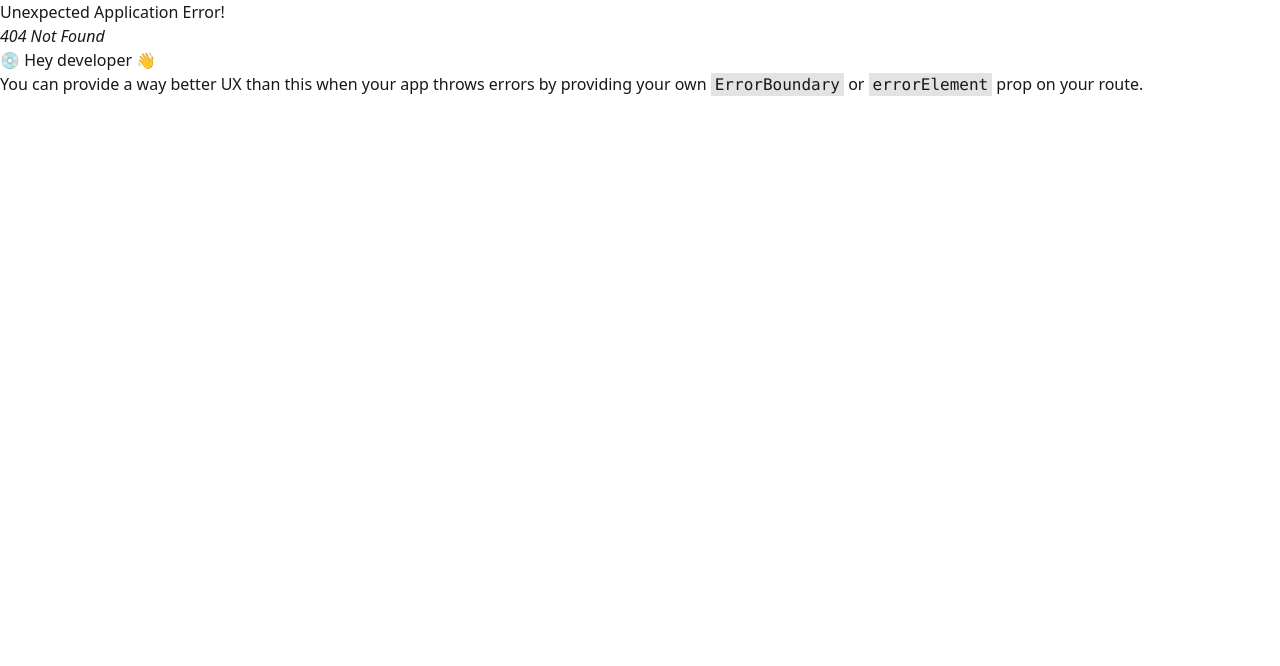
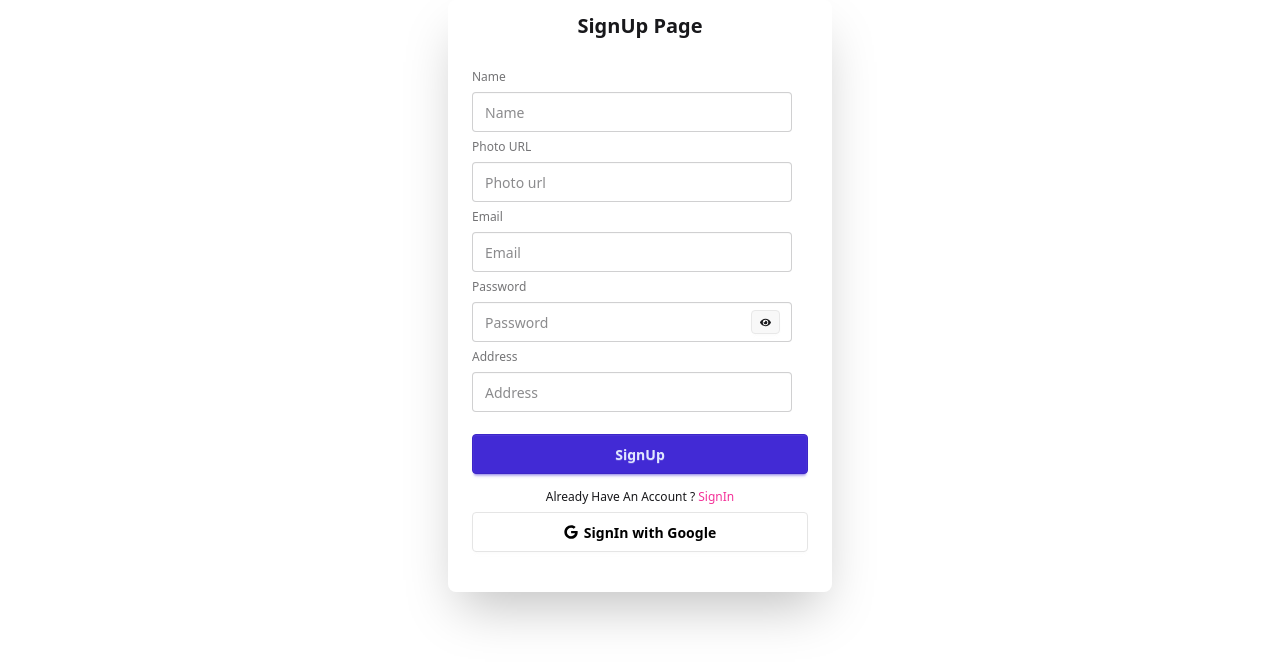
Before and after one commit to khokan/node-client, a React (Vite) app: page /signup in a window 1280 px wide. Before the commit this address had no page. Shown: the top 666 px of the page. Built offline with nearby package versions, Linux system fonts and the light colour scheme; no server answers.

Commit message:
CRUD added

```diff
--- a/coffee-store/src/components/Login.jsx
+++ b/coffee-store/src/components/SignIn.jsx
@@ -1,11 +1,10 @@
 import React, { use, useEffect, useRef, useState } from "react";
 import { Link, useLocation, useNavigate } from "react-router";
-import { AuthContext } from "../../contexts/AuthContext";
 import { FaGoogle } from "react-icons/fa";
 import toast from "react-hot-toast";
-import { Helmet } from "react-helmet-async";
+import { AuthContext } from "../contexts/AuthContext";
 
-const Login = () => {
+const SignIn = () => {
   const { signInUser, signInGoogle } = use(AuthContext);
   const navigate = useNavigate();
   const location = useLocation();
@@ -13,7 +12,7 @@ const Login = () => {
   const emailRef = useRef();
   const [result, setResult] = useState(false);
 
-  const handleLogin = (e) => {
+  const handleSignIn = (e) => {
     e.preventDefault();
     const email = e.target.email.value;
     const password = e.target.password.value;
@@ -59,13 +58,10 @@ useEffect(() => {
 
   return (
     <>
-      <Helmet>
-        <title>Login | Subscription Box</title>
-      </Helmet>
       <div className="flex justify-center items-center mt-2 ">
-        <div className="card w-full max-w-sm shrink-0 shadow-2xl py-5 bg-[#f0e9ff]">
-          <h2 className="font-semibold text-xl text-center">Login Page</h2>
-          <form onSubmit={handleLogin} className="card-body">
+        <div className="card w-full max-w-sm shrink-0 shadow-2xl py-5">
+          <h2 className="font-semibold text-xl text-center">SignIn Page</h2>
+          <form onSubmit={handleSignIn} className="card-body">
             <fieldset className="fieldset">
               <label className="label">Email</label>
               <input
@@ -86,19 +82,19 @@ useEffect(() => {
                 <a className="link link-hover">Forgot password?</a>
               </div>
               <button type="submit" className="btn btn-primary mt-4">
-                Login
+                SignIn
               </button>
               <button
                 onClick={handleSignInGoogle}
                 className="btn bg-white text-black border-[#e5e5e5]"
               >
                 <FaGoogle />
-                Login with Google
+                SignIn with Google
               </button>
               <p className="mt-2 text-center">
                 Don’t Have An Account ?{" "}
-                <Link className="text-secondary" to="/registration">
-                  Register
+                <Link className="text-secondary" to="/SignUp">
+                Sign Up
                 </Link>
                 {error && <p className="text-red-500 text-sm text-center mt-2">{error}</p>}
               </p>
@@ -111,4 +107,4 @@ useEffect(() => {
   );
 };
 
-export default Login;
+export default SignIn;
--- a/coffee-store/src/components/Registration.jsx
+++ b/coffee-store/src/components/SignUp.jsx
@@ -1,11 +1,10 @@
 import React, { use, useEffect, useState } from "react";
 import { Link, useLocation, useNavigate } from "react-router";
-import { AuthContext } from "../../contexts/AuthContext";
 import { FaEye, FaEyeSlash, FaGoogle } from "react-icons/fa";
 import toast from "react-hot-toast";
-import { Helmet } from "react-helmet-async";
+import { AuthContext } from "../contexts/AuthContext";
 
-const Registration = () => {
+const SignUp = () => {
   const { createUser, signInGoogle } = use(AuthContext);
   const [error, setError] = useState("");
   const [result, setResult] = useState(false);
@@ -13,12 +12,16 @@ const Registration = () => {
   const navigate = useNavigate();
   const location = useLocation();
 
-  const handleRegistration = (e) => {
+  const handleSignUp = (e) => {
     e.preventDefault();
-    const name = e.target.name.value;
-    const photo = e.target.photo.value;
-    const email = e.target.email.value;
-    const password = e.target.password.value;
+    const form = e.target;
+    const formData = new FormData(form);
+    const {email, password, ...userProfile} = Object.fromEntries(formData.entries());
+    console.log(userProfile)
+
+    // const email = formData.get('email')
+    // const password = formData.get('password')
+
     setError("");
     setResult(false);
 
@@ -61,15 +64,12 @@ const Registration = () => {
 
   return (
     <>
-      <Helmet>
-        <title>Registration | Subscription Box</title>
-      </Helmet>
       <div className="flex justify-center items-center">
-        <div className="card bg-[#f0e9ff] w-full max-w-sm shrink-0 shadow-2xl py-3">
+        <div className="card w-full max-w-sm shrink-0 shadow-2xl py-3">
           <h2 className="font-semibold text-xl text-center">
-            Registration Page
+          SignUp Page
           </h2>
-          <form onSubmit={handleRegistration} className="card-body">
+          <form onSubmit={handleSignUp} className="card-body">
             <fieldset className="fieldset">
               <label className="label">Name</label>
               <input
@@ -112,14 +112,24 @@ const Registration = () => {
                   {visible ? <FaEyeSlash /> : <FaEye />}
                 </button>
               </div>
+              <label className="label">Address</label>
+              <div>
+                <input
+                  type="text"
+                  name="address"
+                  className="input"
+                  placeholder="Address"
+                />
+
+              </div>
               <button type="submit" className="btn btn-primary mt-4">
-                Registration
+              SignUp
               </button>
               <p className="mt-2 text-center">
                 {error && <p className="text-red-500 text-sm text-center mt-2">{error}</p>}
                 Already Have An Account ?{" "}
-                <Link className="text-secondary" to="/login">
-                  Login
+                <Link className="text-secondary" to="/SignIn">
+                  SignIn
                 </Link>
               </p>
               <button
@@ -127,7 +137,7 @@ const Registration = () => {
                 className="btn bg-white text-black border-[#e5e5e5]"
               >
                 <FaGoogle />
-                Login with Google
+                SignIn with Google
               </button>
             </fieldset>
           </form>
@@ -137,4 +147,4 @@ const Registration = () => {
   );
 };
 
-export default Registration;
+export default SignUp;
--- a/coffee-store/src/contexts/AuthProvider.jsx
+++ b/coffee-store/src/contexts/AuthProvider.jsx
@@ -8,14 +8,16 @@ import {
   signInWithPopup,
   signOut,
 } from "firebase/auth";
+
+import toast from "react-hot-toast";
 import { auth } from "../firebase/firebase.config";
-import toast from "react-hot-toast";
+
 
 const googleProvider = new GoogleAuthProvider();
 
 const AuthProvider = ({ children }) => {
   const [user, setUser] = useState(null);
-  const [loading, setLoading] = useState(true); // button refresh waitn for loading to go to login page
+  const [loading, setLoading] = useState(true); // button refresh waitn for loading to go to SignIn page
 
   const createUser = (email, password) => {
     setLoading(true);
--- /dev/null
+++ b/coffee-store/src/firebase/firebase.config.js
@@ -0,0 +1,21 @@
+// Import the functions you need from the SDKs you need
+import { initializeApp } from "firebase/app";
+import { getAuth } from "firebase/auth";
+// TODO: Add SDKs for Firebase products that you want to use
+// https://firebase.google.com/docs/web/setup#available-libraries
+
+// Your web app's Firebase configuration
+const firebaseConfig = {
+  apiKey: "AIzaSyAe2WUhwAs9SsgOX-C8i0BwAAc54EJP2Ms",
+  authDomain: "coffee-store-app-bcb14.firebaseapp.com",
+  projectId: "coffee-store-app-bcb14",
+  storageBucket: "coffee-store-app-bcb14.firebasestorage.app",
+  messagingSenderId: "209227140276",
+  appId: "1:209227140276:web:72e498e1860fa9c3ea5be1"
+};
+
+// Initialize Firebase
+const app = initializeApp(firebaseConfig);
+
+// Initialize Firebase Authentication and get a reference to the service
+export const auth = getAuth(app);
--- a/coffee-store/src/main.jsx
+++ b/coffee-store/src/main.jsx
@@ -8,6 +8,9 @@ import Home from "./components/Home";
 import UpdateCoffee from "./components/UpdateCoffee";
 import AddCoffee from "./components/AddCoffee";
 import MainLayout from "./layouts/MainLayout";
+import SignIn from "./components/SignIn";
+import SignUp from "./components/SignUp";
+import AuthProvider from "./contexts/AuthProvider";
 const router = createBrowserRouter([
   {
     path: "/",
@@ -26,7 +29,15 @@ const router = createBrowserRouter([
           path: 'update-coffee/:id',
           Component: UpdateCoffee,
           loader: ({params})=> fetch(`http://localhost:5000/coffees/${params.id}`)
-      }
+      },
+      {
+        path: 'signin',
+        Component: SignIn
+      },
+      {
+        path: 'signup',
+        Component: SignUp
+      },
     ],
   },
 ]);
@@ -35,6 +46,8 @@ const root = document.getElementById("root");
 
 ReactDOM.createRoot(root).render(
   <StrictMode>
-    <RouterProvider router={router} />
+    <AuthProvider>
+        <RouterProvider router={router} />
+    </AuthProvider>
   </StrictMode>
 );
--- a/package.json
+++ b/package.json
@@ -11,10 +11,14 @@
   },
   "dependencies": {
     "@tailwindcss/vite": "^4.1.6",
+    "firebase": "^11.7.3",
     "react": "^19.1.0",
     "react-dom": "^19.1.0",
+    "react-helmet-async": "^2.0.5",
+    "react-hot-toast": "^2.5.2",
+    "react-icons": "^5.5.0",
     "react-router": "^7.6.0",
-    "sweetalert2": "^11.21.0",
+    "sweetalert2": "^11.6.13",
     "tailwindcss": "^4.1.6"
   },
   "devDependencies": {
```
Also changed, not shown: 1 other file (tests, documents, lock files or other folders).
